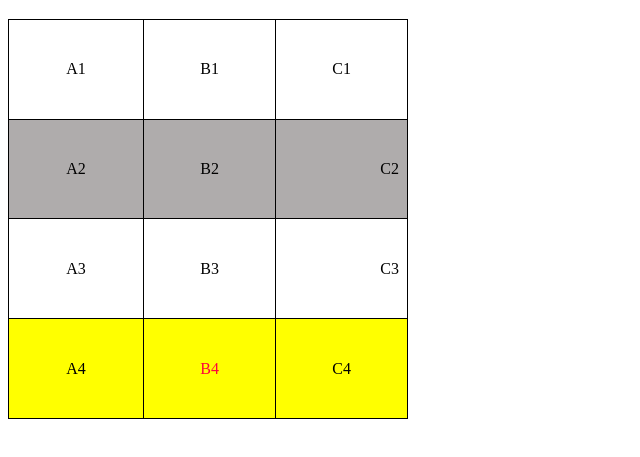
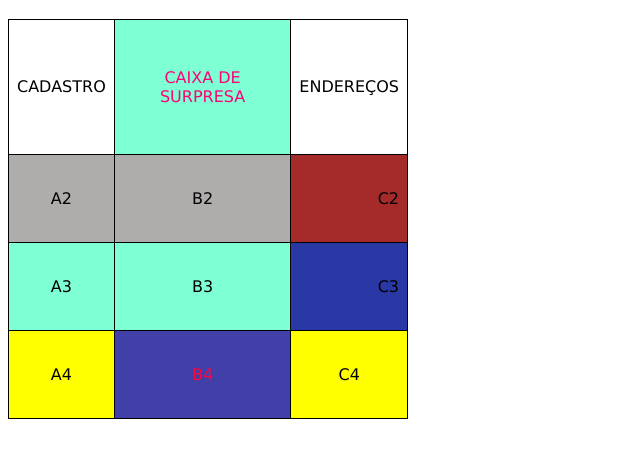
Before and after one commit to devmarcelomacedo/html5-css3, a plain HTML site: page exercicios/tabelasnohtml/tabela001.html in a window 1280 px wide. Shown: the part 61-518 px from the top of the page, without its empty margins (0-640 px from the left). Drawn offline with Linux system fonts and the light colour scheme.

Commit message:
criando tabela simples

```diff
--- a/exercicios/tabelasnohtml/style.css
+++ b/exercicios/tabelasnohtml/style.css
@@ -1,9 +1,12 @@
 
 <style>
+
 body {
     font-family: Arial, Helvetica, sans-serif;
 }
 table {
+    font-family: Geneva, Verdana, sans-serif;
+    cursor: pointer;
     height: 400px;
     width: 400px;
     border-collapse: collapse;
@@ -17,13 +20,42 @@ td {
   text-align: center; /*Alinhamento horiziontal left=esquerda e right=direita*/
   vertical-align:middle ; /*alinhamento vertical top=emcima e alinhamento vertical bottom=embaixo*/
 }
+tr.linha3 {
+    background-color: rgb(208, 123, 12);
+}
+td.dado1 {
+
+    text-align: center;
+    color: rgb(255, 0, 119);
+    background-color: aquamarine;
+}
+td.dado1:hover {
+    background-image: linear-gradient(to bottom, rgb(21, 0, 255), yellow);
+    box-shadow: inset;
+    cursor: pointer;
+}
+td.dado3:hover {
+    background-color: brown;
+    background-image: url('img/wallpaper002.jpg');
+    background-size: cover;
+
+}
+tr#linhaa3 {
+    background-color: aquamarine;
+}
 tr.dado {
     background-color: yellow;
 }
 td.dado {
     color: rgb(255, 5, 59);
+    background-color: rgba(13, 13, 213, 0.79);
 }
-.numero {
+td.numero2 {
     text-align: right;
+    background-color: brown;
+}
+td.numero3 {
+    text-align: right;
+    background-color: rgb(42, 56, 165);
 }
 </style>
--- a/exercicios/tabelasnohtml/tabela001.html
+++ b/exercicios/tabelasnohtml/tabela001.html
@@ -10,6 +10,7 @@
 </head>
 <body>
     <h1>Minha primeira tabela</h1>
+
     <!--
         HIERARQUIA DE TABELAS (simples)
         TABLE = tabela
@@ -18,19 +19,20 @@
         TABLE DATE = dado de tabela -->
         <table>
             <tr> <!--Primeira linha-->
-                <td>A1</td>
-                <td>B1</td>
-                <td>C1</td>
+
+                <td>CADASTRO</td>
+                <td class="dado1">CAIXA DE SURPRESA</td>
+                <td>ENDEREÇOS</td>
             </tr>
             <tr class="linha"><!--Segunda linha-->
                 <td>A2</td>
                 <td>B2</td>
-                <td class="numero">C2</td>
+                <td class="numero2">C2</td>
             </tr>
-            <tr><!--Terceira linha-->
-                <td>A3</td>
+            <tr class="linha3" id="linhaa3"><!--Terceira linha-->
+                <td class="dado3">A3</td>
                 <td>B3</td>
-                <td class="numero">C3</td>
+                <td class="numero3">C3</td>
             </tr>
             <tr class="dado"><!--Quarta linha-->
                     <td>A4</td>
```
Also changed, not shown: exercicios/tabelasnohtml/img/pino-de-localizacao.png (added), exercicios/tabelasnohtml/img/wallpaper002.jpg (added).
